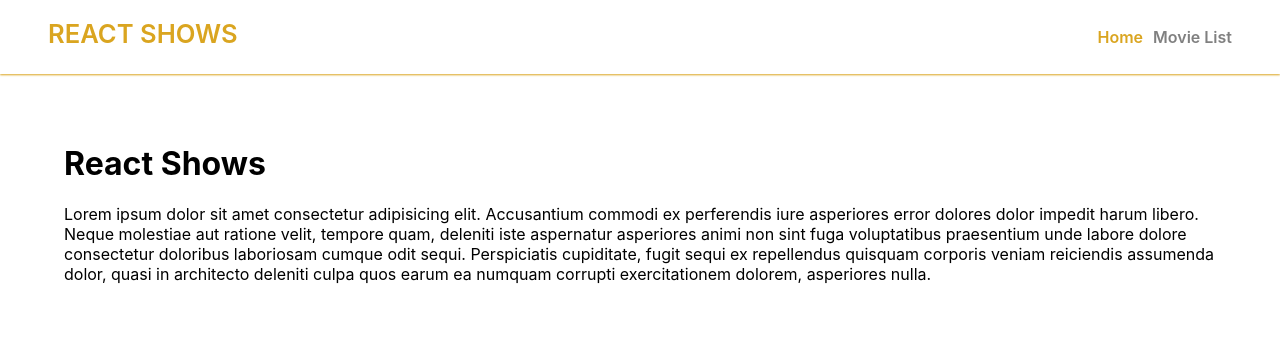
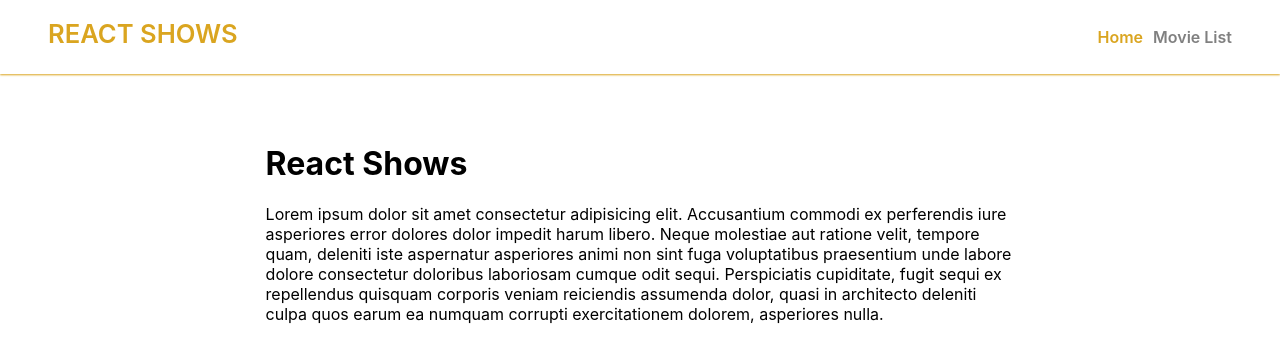
Before and after one commit to szitastamas/react-shows, a React (Create React App) app: page / in a window 1280 px wide. Shown: the top 362 px of the page. Built offline with nearby package versions, Linux system fonts and the light colour scheme.

Commit message:
testing and minor changes

```diff
--- a/src/App.scss
+++ b/src/App.scss
@@ -20,7 +20,8 @@ li, a {
   padding: 3rem 0;
 }
 
-#overview{
+#overview,
+#home{
   max-width: 65%;
   margin: auto;
 }
--- a/src/components/layout/Home.tsx
+++ b/src/components/layout/Home.tsx
@@ -2,7 +2,7 @@ import React from 'react'
 
 const Home = () => {
     return (
-        <div className="home-container">
+        <div id="home">
             <h1>React Shows</h1>
             <p>Lorem ipsum dolor sit amet consectetur adipisicing elit. Accusantium commodi ex perferendis iure asperiores error dolores dolor impedit harum libero. Neque molestiae aut ratione velit, tempore quam, deleniti iste aspernatur asperiores animi non sint fuga voluptatibus praesentium unde labore dolore consectetur doloribus laboriosam cumque odit sequi. Perspiciatis cupiditate, fugit sequi ex repellendus quisquam corporis veniam reiciendis assumenda dolor, quasi in architecto deleniti culpa quos earum ea numquam corrupti exercitationem dolorem, asperiores nulla.</p>
         </div>
--- a/src/styles/movie/_category-filter.scss
+++ b/src/styles/movie/_category-filter.scss
@@ -31,6 +31,7 @@
             border-radius: 10px;
             color: whitesmoke;
             cursor: pointer;
+            text-align: center;
         }
     }
 }
```
